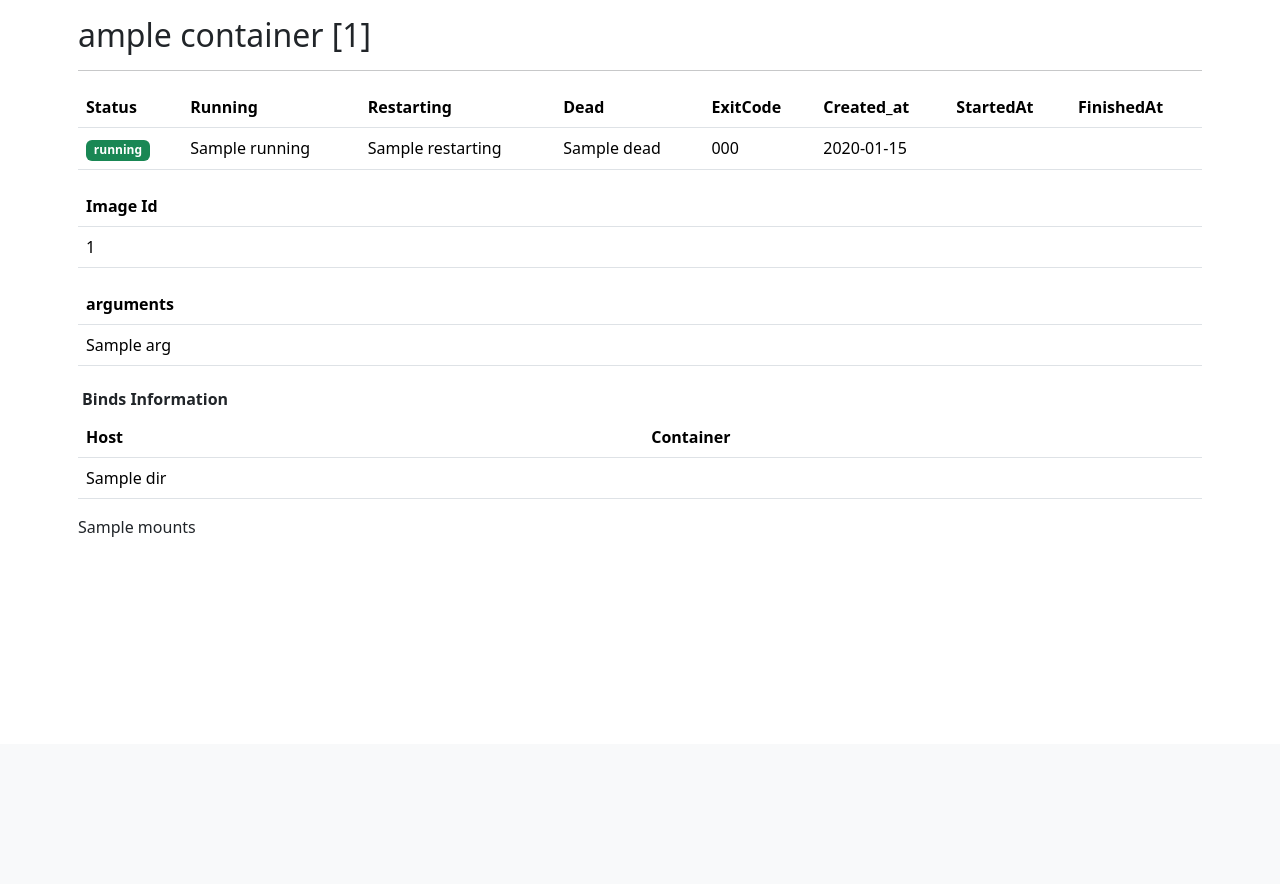
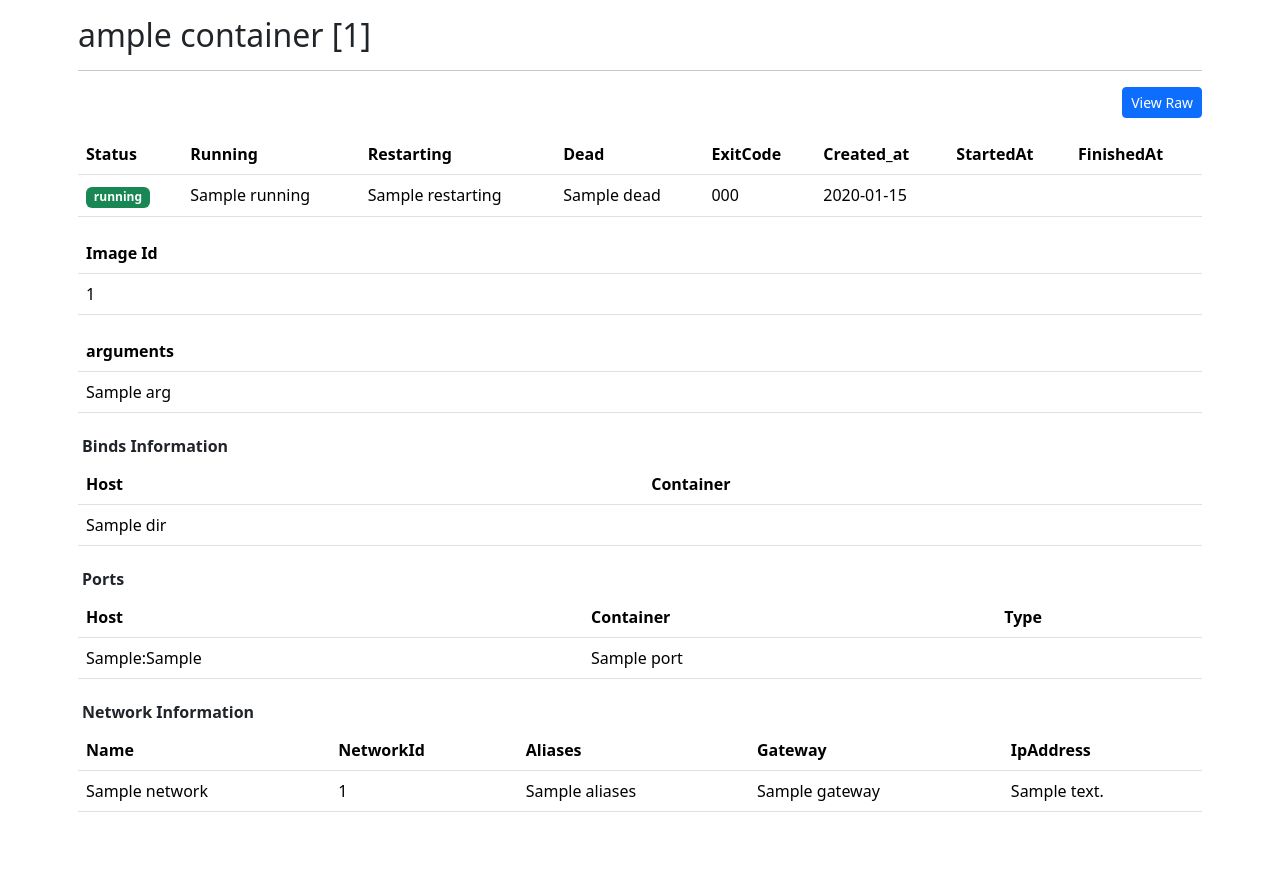
Before and after one commit to dnlwjtud/dev-intra, a Python web app: template templates/docker/detail.html in a window 1280 px wide. Shown: the part 56-940 px from the top of the page. Before the commit the page ends 593 px from the top, so only its background shows below. Run offline with Jinja, Linux system fonts and the light colour scheme; the template is opened without the code that fills it: most values are stand-ins (such as "Sample title", 1, 10 or a date in 2020).

Commit message:
CREATE: Inspect container

```diff
--- a/apps/dockers/models.py
+++ b/apps/dockers/models.py
@@ -30,6 +30,8 @@ class DockerContainerDetail:
 
     image_id: str
 
+    raw_str: str
+
     args: List[str] = field(default_factory=List)
     state: Dict[str, str] = field(default_factory=Dict)
     binds: List[str] = field(default_factory=List)
--- a/apps/dockers/modules.py
+++ b/apps/dockers/modules.py
@@ -17,6 +17,7 @@ class ContainerModelMixin:
         )
 
     def container_detail(self, values: Dict) -> DockerContainerDetail:
+        import json
         return DockerContainerDetail(
             container_id=values.get('Id'),
             container_name=values.get('Name'),
@@ -26,7 +27,8 @@ class ContainerModelMixin:
             state=values.get('State'),
             binds=values.get('HostConfig').get('Binds'),
             mounts=values.get('Mounts'),
-            networks=values.get('NetworkSettings')
+            networks=values.get('NetworkSettings'),
+            raw_str=json.dumps(values, sort_keys=True, indent=2)
         )
 
 class DockerCommandExecuteMixin(CommandExecuteMixin, StdOutParseMixin, ContainerModelMixin):
--- a/templates/docker/detail.html
+++ b/templates/docker/detail.html
@@ -11,6 +11,35 @@
   </div>
 
   <hr />
+
+  <div id="modal-con" class="d-grid gap-2 d-md-flex justify-content-md-end">
+
+    <button
+      type="button"
+      class="btn btn-sm btn-primary"
+      data-bs-toggle="modal"
+      data-bs-target="#dockerContainerModal"
+    >
+      View Raw
+    </button>
+
+    <div class="modal fade" id="dockerContainerModal" tabindex="-1" aria-labelledby="dockerContainerModal" aria-hidden="true">
+      <div class="modal-dialog modal-xl modal-dialog-scrollable">
+        <div class="modal-content">
+          <div class="modal-header">
+            <h1 class="modal-title fs-5" id="containerDetailModalLabel">Container Raw</h1>
+            <button type="button" class="btn-close" data-bs-dismiss="modal" aria-label="Close"></button>
+          </div>
+          <div class="modal-body" id="raw_str">
+            <pre>{{ container.raw_str }}</pre>
+          </div>
+          <div class="modal-footer">
+            <button type="button" class="btn btn-secondary" data-bs-dismiss="modal">Close</button>
+          </div>
+        </div>
+      </div>
+    </div>
+  </div>
 
   <div class="body_con mt-3">
 
@@ -138,11 +167,115 @@
         </tbody>
       </table>
 
+      <h6 class="mb-2 mt-4 fw-bold mx-1">
+        Ports
+      </h6>
+
+      <table class="table">
+        <thead>
+          <tr>
+            <th scope="col">
+              Host
+            </th>
+            <th scope="col">
+              Container
+            </th>
+            <th scope="col">
+              Type
+            </th>
+          </tr>
+        </thead>
+        <tbody>
+          {% if container.networks %}
+            {% for port in container.networks.Ports %}
+              {% set container_port_detail = port.split('/') %}
+              {% if container.networks.Ports[port] %}
+                {% for host_port in container.networks.Ports[port] %}
+                  <tr>
+                    <td>
+                      {{host_port.HostIp }}:{{ host_port.HostPort }}
+                    </td>
+                    <td>
+                      {{ container_port_detail[0] }}
+                    </td>
+                    <td>
+                      {{ container_port_detail[1] }}
+                    </td>
+                  </tr>
+                {% endfor %}
+              {% endif %}
+            {% endfor %}
+          </tr>
+          {% else %}
+          <tr>
+            <td>
+              None
+            </td>
+            <td></td>
+          </tr>
+          {% endif %}
+        </tbody>
+      </table>
+
+      <h6 class="mb-2 mt-4 fw-bold mx-1">
+        Network Information
+      </h6>
+
+      <table class="table">
+        <thead>
+          <tr>
+            <th scope="col">
+              Name
+            </th>
+            <th scope="col">
+              NetworkId
+            </th>
+            <th scope="col">
+              Aliases
+            </th>
+            <th scope="col">
+              Gateway
+            </th>
+            <th scope="col">
+              IpAddress
+            </th>
+          </tr>
+        </thead>
+        <tbody>
+          {% if container.networks %}
+            {% for network in container.networks.Networks %}
+              {% set network_obj = container.networks.Networks[network] %}
+              <tr>
+                <td>
+                  {{ network }}
+                </td>
+                <td>
+                  {{ network_obj.NetworkID[:9] }}
+                </td>
+                <td>
+                  {{ network_obj.Aliases }}
+                </td>
+                <td>
+                  {{ network_obj.Gateway }}
+                </td>
+                <td>
+                  {{ network_obj.IPAddress }}
+                </td>
+              </tr>
+            {% endfor %}
+          {% else %}
+            <tr>
+              <td>
+                None
+              </td>
+              <td></td>
+            </tr>
+          {% endif %}
+        </tbody>
+      </table>
+
     </div>
-
-    {{ container.mounts }}
 
   </div>
 
-
 {% endblock %}
--- a/templates/layouts/layout.html
+++ b/templates/layouts/layout.html
@@ -38,25 +38,15 @@
                 <ul class="dropdown-menu">
                     <li>
                         <span class="dropdown-item-text">
-                            <b>Containers</b>
+                            <b>Management</b>
                         </span>
                     </li>
                     <li>
                         <hr class="dropdown-divider">
                     </li>
-                    <li><a class="dropdown-item" href="/">Manage container</a></li>
-                    <li>
-                        <hr class="dropdown-divider">
-                    </li>
-                    <li>
-                        <span class="dropdown-item-text">
-                            <b>Networks</b>
-                        </span>
-                    </li>
-                    <li>
-                        <hr class="dropdown-divider">
-                    </li>
-                    <li><a class="dropdown-item" href="#">Manage network</a></li>
+                    <li><a class="dropdown-item" href="#">Images</a></li>
+                    <li><a class="dropdown-item" href="/">Containers</a></li>
+                    <li><a class="dropdown-item" href="#">Networks</a></li>
                 </ul>
               </li>
               <li class="nav-item dropdown">
```
Also changed, not shown: apps/dockers/view.py (line endings or trailing spaces).
